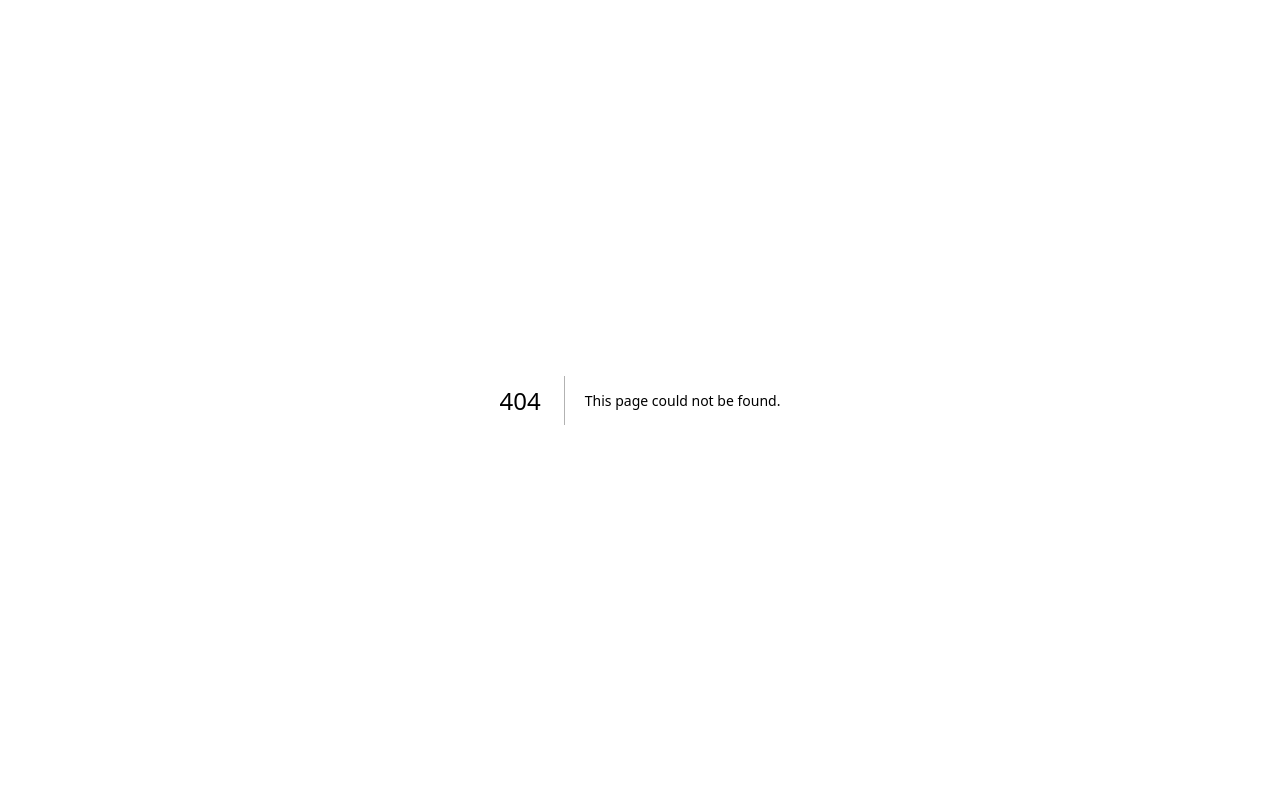
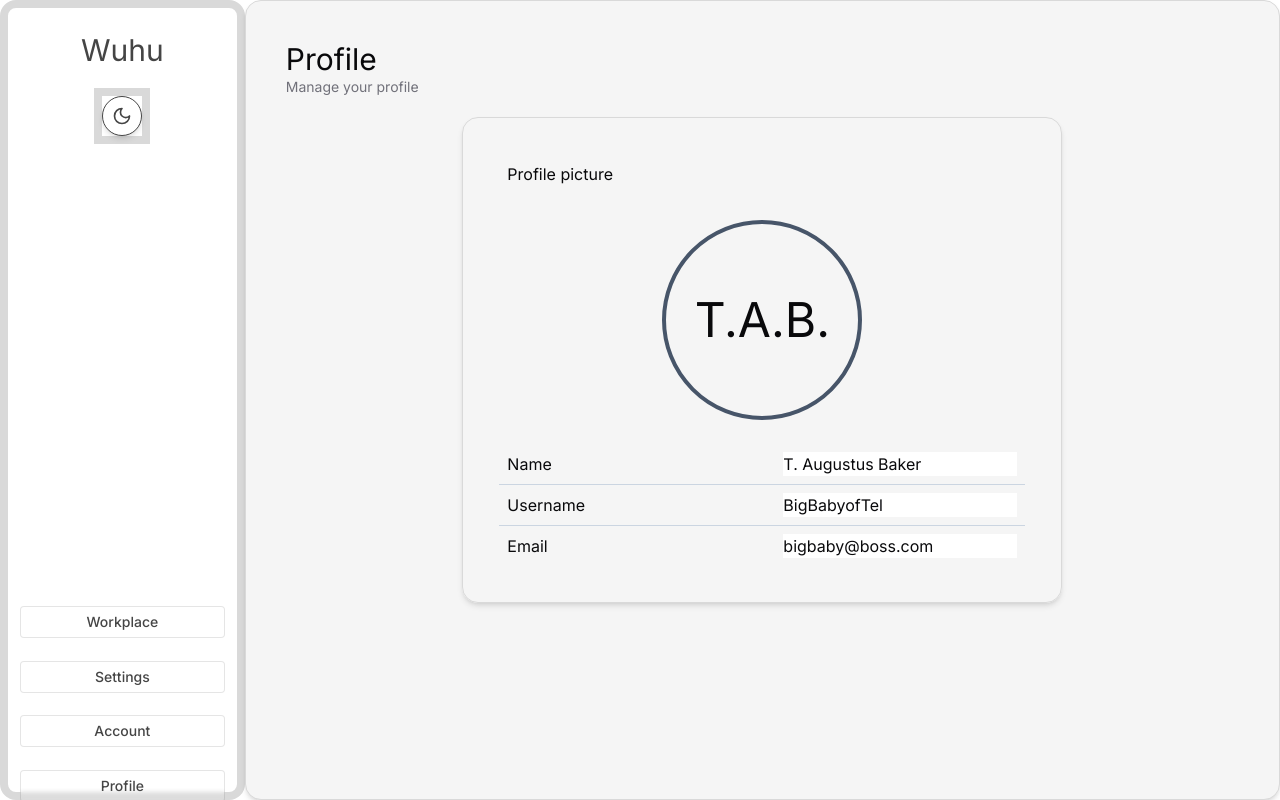
Before and after one commit to BigBabyofTel/linear-app, a Next.js app in the folder frontend/: page /dashboard/settings/account/profile in a window 1280 px wide. Before the commit this address had no page. Built offline with nearby package versions, Linux system fonts and the light colour scheme.

Commit message:
profile page completed

```diff
--- a/frontend/package.json
+++ b/frontend/package.json
@@ -13,6 +13,8 @@
   "dependencies": {
     "@fontsource/dm-sans": "^5.0.20",
     "@hookform/resolvers": "^3.3.4",
+    "@nextui-org/avatar": "^2.0.27",
+    "@nextui-org/react": "^2.3.6",
     "@radix-ui/react-slot": "^1.0.2",
     "@radix-ui/react-switch": "^1.0.3",
     "@tanstack/react-query": "^5.32.0",
--- a/frontend/src/app/dashboard/layout.tsx
+++ /dev/null
@@ -1,18 +0,0 @@
-import Sidebar from "@/components/layout/dashboard/sidebar";
-import { Button } from "@/components/ui/button";
-import { Card } from "@/components/ui/card";
-
-
-export default function Layout({children}: {children: React.ReactNode}) {
-    return (
-      <section className="my-2 flex h-full w-full flex-row">
-        <Sidebar />
-        <Card
-          variant={"dashboard"}
-          className="w-full bg-no-repeat bg-cover"
-        >
-          {children}
-        </Card>
-      </section>
-    );
-}
--- /dev/null
+++ b/frontend/src/app/dashboard/settings/account/profile/page.tsx
@@ -0,0 +1,43 @@
+import { Card, CardContent, CardHeader } from "@/components/ui/card";
+import { Avatar, AvatarIcon } from "@nextui-org/avatar";
+
+export default function Page() {
+  return (
+    <>
+      <main className=" align-items-center m-2 flex flex-col p-5">
+        <section className="flex flex-col text-left">
+          <h1 className="flex justify-start text-left text-3xl">Profile</h1>
+          <p className="text-sm text-muted-foreground">Manage your profile</p>
+        </section>
+        <section className="m-5 flex justify-center">
+          <Card className="w-[600px] bg-card-background">
+            <CardHeader className=" bg-">
+              <div className="">
+                <h2 className="p-2 mb-5">Profile picture</h2>
+              </div>
+              <div className="flex h-[200px] w-[200px] items-center justify-center rounded-full border-4 border-slate-600 text-center mx-auto" >
+                <p className="text-5xl">T.A.B.</p>
+              </div>
+            </CardHeader>
+            <CardContent className="inline-flex w-full flex-col text-left">
+              <section className="m-2 flex justify-between">
+                <label htmlFor="name">Name</label>
+                <input id="name" value={"T. Augustus Baker"} />
+              </section>
+              <hr className="border-slate-300" />
+              <section className="m-2 flex justify-between">
+                <label htmlFor="">Username</label>
+                <input id="username" value={"BigBabyofTel"} />
+              </section>
+              <hr className="border-slate-300" />
+              <section className="m-2 flex justify-between">
+                <label htmlFor="email">Email</label>
+                <input id="email" value={"bigbaby@boss.com"} />
+              </section>
+            </CardContent>
+          </Card>
+        </section>
+      </main>
+    </>
+  );
+}
--- /dev/null
+++ b/frontend/src/app/dashboard/settings/layout.tsx
@@ -0,0 +1,16 @@
+import Sidebar from "@/components/layout/dashboard/sidebar";
+import { Card } from "@/components/ui/card";
+import { ReactNode } from "react";
+
+export default function Layout({ children }: { children: ReactNode }) {
+  return (
+    <>
+    <div className="flex">
+      <Sidebar />
+      <Card className="w-full">
+        {children}
+      </Card>
+      </div>
+    </>
+  );
+}
--- a/frontend/src/app/dashboard/usersettings/page.tsx
+++ /dev/null
@@ -1,91 +0,0 @@
-'use client'
-
-import { Icons } from "@/components/icons";
-import { Button } from "@/components/ui/button";
-import { Input } from "@/components/ui/input";
-import { cn } from "@/lib/utils";
-import { zodResolver } from "@hookform/resolvers/zod";
-import Link from "next/link";
-import { useForm, SubmitHandler } from "react-hook-form";
-import { z } from "zod";
-
-const signupSchema = z.object({
-  name: z.string().min(5, "Please use a min of 5 characters").trim(),
-  username: z.string().min(5, "Please use a min of 5 characters").trim(),
-  email: z.string().email(),
-});
-
-type SignupSchema = z.infer<typeof signupSchema>;
-
-export default function UserSettings() {
-     const {
-       register,
-       handleSubmit,
-       formState: { errors },
-     } = useForm<SignupSchema>({
-       resolver: zodResolver(signupSchema),
-     });
-
-    const link = (
-        <Link href="/signin" className="underline underline-offset-2">
-            Sign in
-        </Link>
-    );
-      const onSubmit: SubmitHandler<SignupSchema> = (data) => console.log(data);
-
-    return (
-      <main className="grid flex-1 place-items-center">
-        <form className="grid rounded-md border border-border shadow-sm" onSubmit={(e) => handleSubmit(onSubmit)(e)}>
-          <div className="grid place-items-start border-b border-border bg-accent/30 px-12 py-6">
-            <h2 className="text-xl font-semibold">Sign up</h2>
-            <p className="text-sm text-muted-foreground">We won't sell your data to Bejing ( trust us )</p>
-            <Button className="mt-10 w-full" variant="outline">
-              <Icons.Github className="mr-2 size-4" />
-              Sign up with Github
-            </Button>
-          </div>
-          <div className="grid gap-3 px-12 py-6">
-            <div className="grid gap-1.5"></div>
-            <div className="grid gap-1.5">
-              <label className="text-sm font-medium">Username</label>
-              <Input
-                className={cn("md:min-w-[30rem]", errors.username && "ring-2 ring-destructive")}
-                {...register("username")}
-                placeholder="BigBabyofTel"
-                type="text"
-                value={"BigBabyofTel"}
-              />
-              {errors.username && <p className="text-sm text-destructive">{errors.username.message}</p>}
-            </div>
-            <div className="grid gap-1.5">
-              <label className="text-sm font-medium">Email</label>
-              <Input
-                className={cn("md:min-w-[30rem]", errors.email && "ring-2 ring-destructive")}
-                {...register("email")}
-                placeholder="BigB@bossenterprises.com"
-                type="email"
-              />
-              {errors.email && <p className="text-sm text-destructive">{errors.email.message}</p>}
-            </div>
-            <div className="grid content-end gap-1.5">
-              <div className="grid gap-1.5">
-                <Button onClick={(e) => e.preventDefault()}>Change Password</Button>
-              </div>
-              <div className="grid gap-1.5">
-                <Button onClick={(e) => e.preventDefault()}>Change Email</Button>
-              </div>
-              <div className="grid gap-1.5">
-                <Button onClick={(e) => e.preventDefault()}>Remove connected accounts</Button>
-              </div>
-            </div>
-          </div>
-          <div className="border-t border-border px-12 py-4">
-            <Button className="w-full" variant="default" size="lg">
-              Sign up
-            </Button>
-            <p className="mt-4 text-center text-muted-foreground">Already a user? {link}</p>
-          </div>
-        </form>
-      </main>
-    );
-}
--- a/frontend/src/components/layout/dashboard/sidebar.tsx
+++ b/frontend/src/components/layout/dashboard/sidebar.tsx
@@ -1,12 +1,32 @@
-'use client'
+"use client";
 import { ThemeToggle } from "@/components/theme-toggle";
+import { Button } from "@/components/ui/button";
+import { useRouter } from "next/navigation";
 
 const Sidebar = () => {
-    return (
-      <div className="w-[23%] p-3">
+  const router = useRouter();
+  return (
+    <div className="flex h-screen w-[23%] flex-col items-center rounded-2xl border-8 p-3 shadow-inner shadow-white">
+      <h1 className="p-3 text-3xl">Wuhu</h1>
+      <section className="m-2 border-8">
         <ThemeToggle />
-      </div>
-    );
-}
+      </section>
+      <section className="fixed top-[73%] flex h-60 w-[16%] flex-col justify-evenly">
+        <Button className="rounded" variant="blurry" onClick={() => router.push("/dashboard/workplace")}>
+          Workplace
+        </Button>
+        <Button className="rounded" variant="blurry" onClick={() => router.push("/dashboard/settings")}>
+          Settings
+        </Button>
+        <Button className="rounded" variant="blurry" onClick={() => router.push("/dashboard/settings/account")}>
+          Account
+        </Button>
+        <Button className="rounded" variant="blurry" onClick={() => router.push("/dashboard/settings/account/profile")}>
+          Profile
+        </Button>
+      </section>
+    </div>
+  );
+};
 
 export default Sidebar;
```
Also changed, not shown: frontend/src/app/dashboard/settings/account/page.tsx (added, +8 -0 lines), frontend/src/app/dashboard/settings/page.tsx (added, +12 -0 lines), 1 other file (tests, documents, lock files or other folders).
